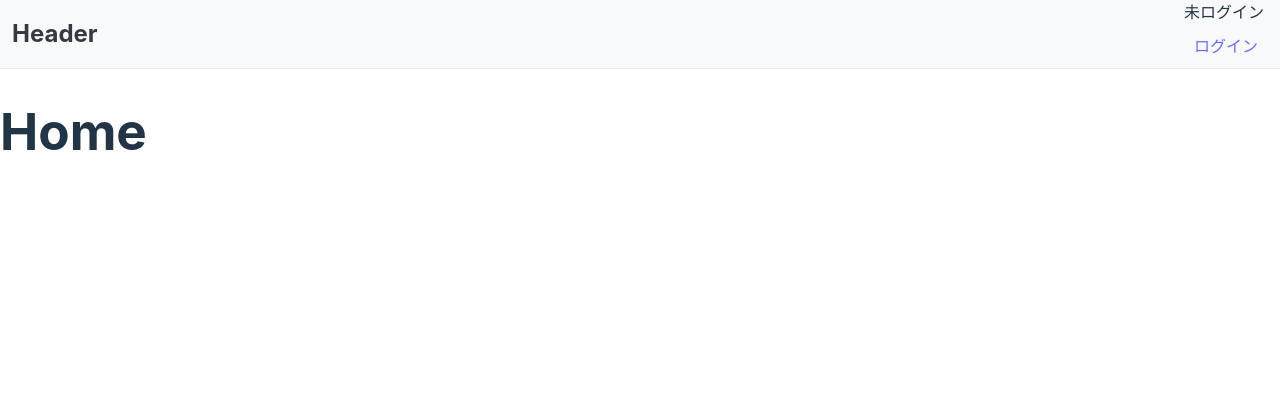
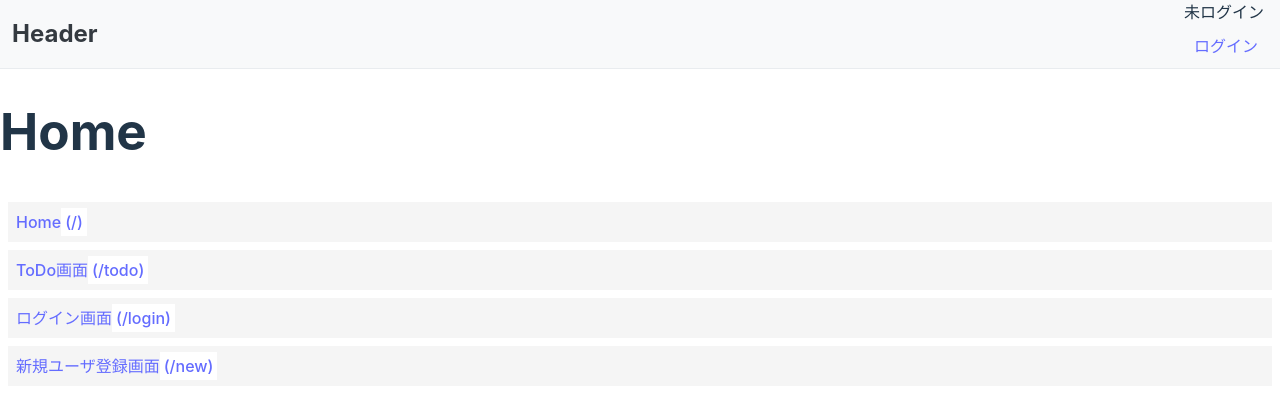
Before and after one commit to KadoProG/supabase-prac-react, a React (Vite) app: page / in a window 1280 px wide. Shown: the top 412 px of the page. Built offline with nearby package versions, Linux system fonts and the light colour scheme; no server answers.

Commit message:
refactor デザインの微修正

```diff
--- a/src/components/common/LoadingWithMessage.module.scss
+++ b/src/components/common/LoadingWithMessage.module.scss
@@ -5,6 +5,7 @@
   width: 100%;
   height: 100%;
   background-color: rgba(0, 0, 0, 0.2);
+  z-index: 1000;
 
   &__bottom {
     position: absolute;
--- a/src/components/common/TextField.module.scss
+++ b/src/components/common/TextField.module.scss
@@ -1,6 +1,6 @@
 .container {
   position: relative;
-  padding: 20px 0;
+  padding: 0 0 20px;
 }
 .Input {
   padding: 8px;
--- a/src/components/common/TextField.tsx
+++ b/src/components/common/TextField.tsx
@@ -27,10 +27,12 @@ export const TextField = <T extends FieldValues>(props: TextFieldProps<T>) => {
 
   return (
     <div className={styles.container} style={props.style}>
-      <div>
-        <label htmlFor={props.name}>{props.label}</label>
-        {props.required && <span className={styles.required}>*</span>}
-      </div>
+      {props.label && (
+        <div>
+          <label htmlFor={props.name}>{props.label}</label>
+          {props.required && <span className={styles.required}>*</span>}
+        </div>
+      )}
       <input
         id={props.name}
         {...field}
--- a/src/pages/HomePage.tsx
+++ b/src/pages/HomePage.tsx
@@ -1,9 +1,51 @@
 import { Header } from '@/components/common/layouts/Header';
 import React from 'react';
+import { Link } from 'react-router-dom';
+
+const links: { label: string; url: string }[] = [
+  {
+    label: 'Home',
+    url: '/',
+  },
+  {
+    label: 'ToDo画面',
+    url: '/todo',
+  },
+  {
+    label: 'ログイン画面',
+    url: '/login',
+  },
+  {
+    label: '新規ユーザ登録画面',
+    url: '/new',
+  },
+];
 
 export const HomePage: React.FC = () => (
-  <div>
+  <>
     <Header />
     <h1>Home</h1>
-  </div>
+    <div
+      style={{
+        display: 'flex',
+        flexDirection: 'column',
+        gap: 8,
+        padding: 8,
+      }}
+    >
+      {links.map((link) => (
+        <Link
+          to={link.url}
+          key={link.url}
+          style={{
+            background: '#f5f5f5',
+            padding: 8,
+          }}
+        >
+          {link.label}
+          <span style={{ background: '#fff', padding: 4 }}>({link.url})</span>
+        </Link>
+      ))}
+    </div>
+  </>
 );
--- a/src/pages/LoginPage.tsx
+++ b/src/pages/LoginPage.tsx
@@ -43,11 +43,29 @@ export const LoginPage: React.FC = () => {
   };
 
   return (
-    <div>
+    <div
+      style={{
+        height: '100svh',
+        display: 'flex',
+        justifyContent: 'center',
+        alignItems: 'center',
+      }}
+    >
       {isLoading && <LoadingWithMessage message="ログイン中..." />}
-      <h1>Login</h1>
-      {error && <p style={{ color: 'red' }}>{error}</p>}
-      <form onSubmit={handleLogin}>
+      <form
+        onSubmit={handleLogin}
+        style={{
+          display: 'flex',
+          flexDirection: 'column',
+          padding: 16,
+          margin: 16,
+          border: '1px solid #ccc',
+          width: '100%',
+          maxWidth: 400,
+        }}
+      >
+        <h1>Login</h1>
+        {error && <p style={{ color: 'red' }}>{error}</p>}
         <div>
           <TextField name="email" control={control} required label="メールアドレス" type="email" />
         </div>
--- a/src/pages/TodoPage.tsx
+++ b/src/pages/TodoPage.tsx
@@ -1,4 +1,10 @@
 import React from 'react';
 import { TodoList } from '@/components/todo/TodoList';
+import { Header } from '@/components/common/layouts/Header';
 
-export const TodoPage: React.FC = () => <TodoList />;
+export const TodoPage: React.FC = () => (
+  <>
+    <Header />
+    <TodoList />
+  </>
+);
```
